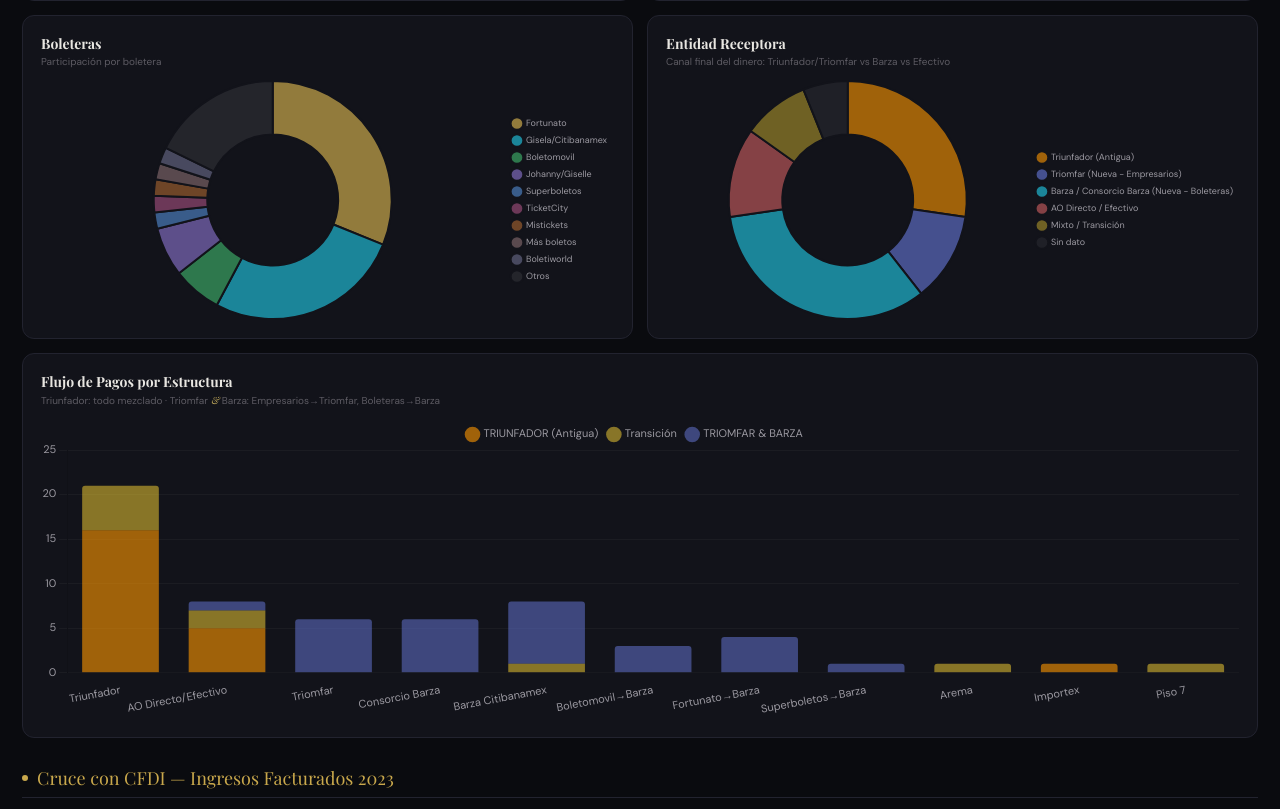
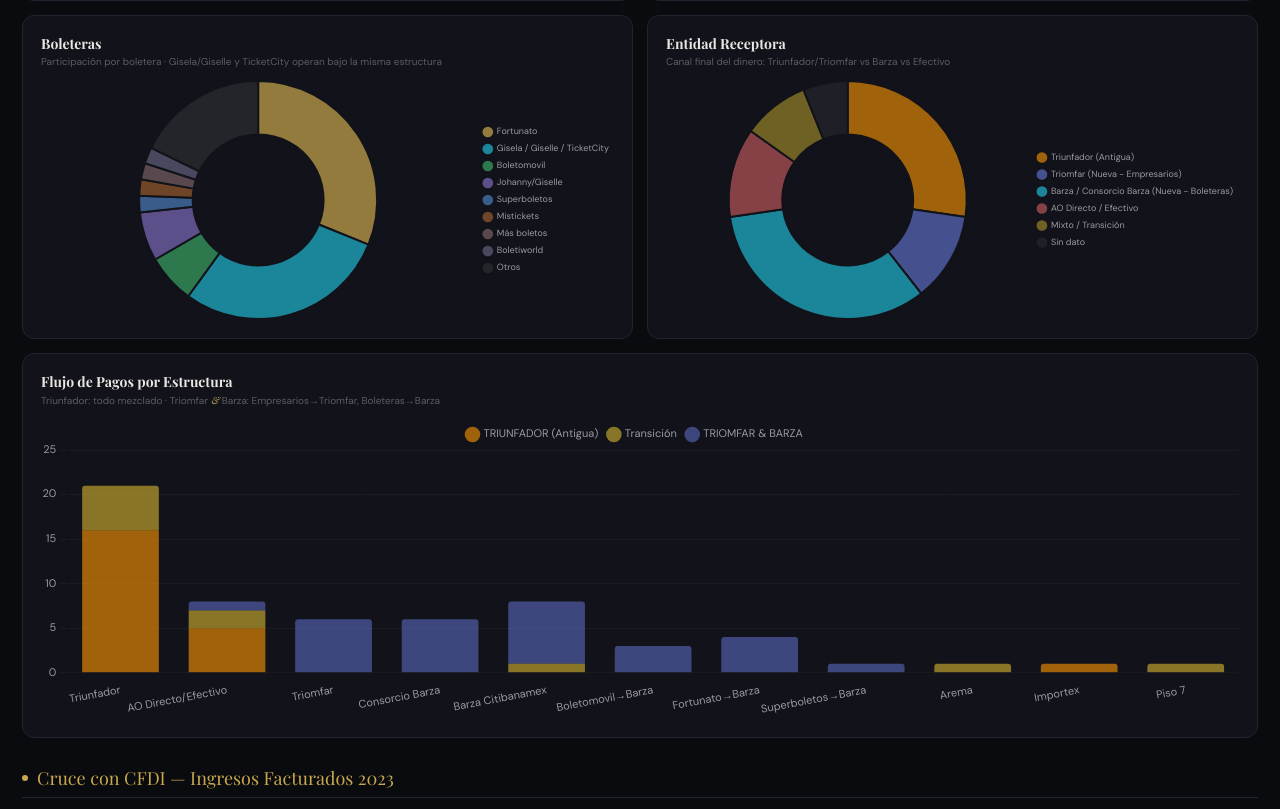
Before and after one commit to FLEXDER/AlfredoOlivas2023dashboard, a plain HTML site: page index.html in a window 1280 px wide. Shown: the part 1078-1887 px from the top of the page. Drawn offline with nearby package versions, Linux system fonts and the light colour scheme.

Commit message:
Add files via upload

```diff
--- a/index.html
+++ b/index.html
@@ -91,7 +91,7 @@ tbody td{padding:6px;color:var(--t2);vertical-align:middle}
     <div class="cc"><h3>Estructura de Negociación</h3><div class="cs">Tipos de deal (eventos públicos)</div><div class="cw"><canvas id="c3"></canvas></div></div>
   </div>
   <div class="cg">
-    <div class="cc"><h3>Boleteras</h3><div class="cs">Participación por boletera</div><div class="cw"><canvas id="c4"></canvas></div></div>
+    <div class="cc"><h3>Boleteras</h3><div class="cs">Participación por boletera · Gisela/Giselle y TicketCity operan bajo la misma estructura</div><div class="cw"><canvas id="c4"></canvas></div></div>
     <div class="cc"><h3>Entidad Receptora</h3><div class="cs">Canal final del dinero: Triunfador/Triomfar vs Barza vs Efectivo</div><div class="cw"><canvas id="c5"></canvas></div></div>
   </div>
   <div class="cg">
@@ -165,8 +165,8 @@ new Chart(document.getElementById('c3'),{type:'doughnut',data:{labels:['90/10 ta
   options:{responsive:true,maintainAspectRatio:false,cutout:'55%',plugins:{legend:{position:'right',labels:{padding:8,usePointStyle:true,pointStyle:'circle',font:{size:9}}}}}});
 
 // 4. Boleteras
-new Chart(document.getElementById('c4'),{type:'doughnut',data:{labels:['Fortunato','Gisela/Citibanamex','Boletomovil','Johanny/Giselle','Superboletos','TicketCity','Mistickets','Más boletos','Boletiworld','Otros'],
-  datasets:[{data:[14,12,3,3,1,1,1,1,1,8],backgroundColor:[G+'.7)','rgba(34,211,238,.6)','rgba(74,222,128,.5)','rgba(167,139,250,.5)','rgba(96,165,250,.5)','rgba(244,114,182,.4)','rgba(251,146,60,.4)','rgba(255,200,200,.3)','rgba(200,200,255,.3)','rgba(255,255,255,.08)'],borderColor:'#12131a',borderWidth:2}]},
+new Chart(document.getElementById('c4'),{type:'doughnut',data:{labels:['Fortunato','Gisela / Giselle / TicketCity','Boletomovil','Johanny/Giselle','Superboletos','Mistickets','Más boletos','Boletiworld','Otros'],
+  datasets:[{data:[14,13,3,3,1,1,1,1,8],backgroundColor:[G+'.7)','rgba(34,211,238,.6)','rgba(74,222,128,.5)','rgba(167,139,250,.5)','rgba(96,165,250,.5)','rgba(251,146,60,.4)','rgba(255,200,200,.3)','rgba(200,200,255,.3)','rgba(255,255,255,.08)'],borderColor:'#12131a',borderWidth:2}]},
   options:{responsive:true,maintainAspectRatio:false,cutout:'55%',plugins:{legend:{position:'right',labels:{padding:8,usePointStyle:true,pointStyle:'circle',font:{size:9}}}}}});
 
 // 5. Entidad receptora
```
